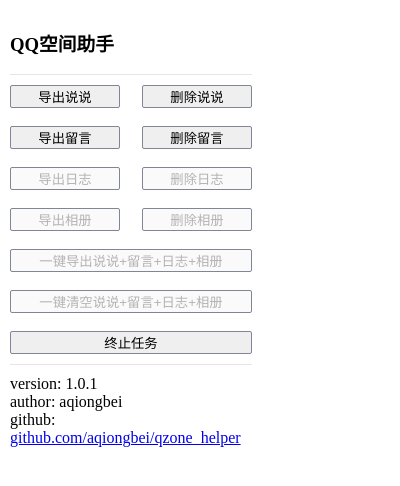
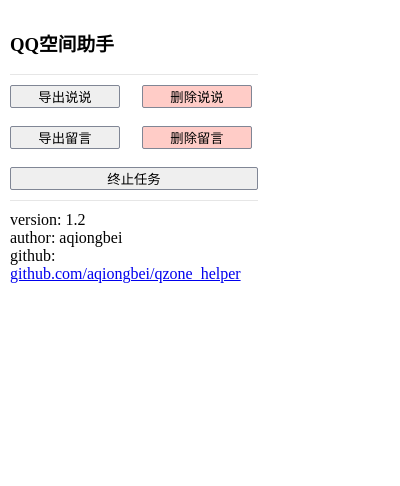
Before and after one commit to aqiongbei/qzone_helper, a browser extension: page chrome_extension/popup.html in a window 400 px wide. Drawn offline with Linux system fonts and the light colour scheme.

Commit message:
fix bugs

```diff
--- a/chrome_extension/popup.html
+++ b/chrome_extension/popup.html
@@ -1,16 +1,16 @@
 <!DOCTYPE html>
 <html lang="en">
   <head>
-    <meta charset="UTF-8">
+    <meta charset="UTF-8" />
     <title>QQ空间清理助手</title>
     <style>
       html {
+        margin: 0;
         padding: 0;
-            margin: 0;
       }
       body {
         margin: 0;
-            width: 242px;
+        width: 248px;
         padding: 10px;
       }
       main {
@@ -20,11 +20,20 @@
       }
       main button {
         width: 110px;
+        cursor: pointer;
         border-radius: 2px;
         border: 1px solid #808695;
       }
+
       main button:nth-child(even) {
         margin-left: 18px;
+      }
+
+      .warn {
+        background-color: #ffccc7;
+      }
+      main button:disabled {
+        cursor: not-allowed;
       }
       main .long {
         width: 100%;
@@ -38,36 +47,71 @@
   <body>
     <h3>QQ空间助手</h3>
     <main id="content">
-        <button data-action="export_talk" title="导出.json格式的说说,包含评论">导出说说</button>
-        <button data-action="delete_talk">删除说说</button>
-        <br>
-        <br>
-        <button data-action="export_comment" title="导出.json格式的留言,包含评论">导出留言</button>
-        <button data-action="delete_comment">删除留言</button>
-        <br>
-        <br>
-        <button data-action="export_blog" disabled="true" title="导出.json格式的日志,包含评论">导出日志</button>
+      <button data-action="export_talk" title="导出.json格式的说说,包含评论">
+        导出说说
+      </button>
+      <button data-action="delete_talk" class="warn">删除说说</button>
+      <br />
+      <br />
+      <button data-action="export_comment" title="导出.json格式的留言,包含评论">
+        导出留言
+      </button>
+      <button data-action="delete_comment" class="warn">删除留言</button>
+      <br />
+      <br />
+      <!-- <button
+        data-action="export_blog"
+        disabled="true"
+        title="导出.json格式的日志,包含评论"
+      >
+        导出日志
+      </button>
       <button data-action="delete_blog" disabled="true">删除日志</button>
-        <br>
-        <br>
-        <button data-action="export_photo" disabled="true" title="导出图片链接的.json格式的文件,不包含评论.&#10;可借助一些下载器下载链对应的图片">导出相册</button>
+      <br />
+      <br />
+      <button
+        data-action="export_photo"
+        disabled="true"
+        title="导出图片链接的.json格式的文件,不包含评论.&#10;可借助一些下载器下载链对应的图片"
+      >
+        导出相册
+      </button>
       <button data-action="delete_photo" disabled="true">删除相册</button>
-        <br>
-        <br>
-        <button data-action="export_all" class="long" disabled="true" title="就是字面意思">一键导出说说+留言+日志+相册</button>
-        <br>
-        <br>
-        <button data-action="delete_all" class="long" disabled="true" title="就是字面意思">一键清空说说+留言+日志+相册</button>
-        <br>
-        <br>
-        <button data-action="stop_all" class="long" title="字面意思,不解释">终止任务</button>
+      <br />
+      <br />
+      <button
+        data-action="export_all"
+        class="long"
+        disabled="true"
+        title="就是字面意思"
+      >
+        一键导出说说+留言+日志+相册
+      </button>
+      <br />
+      <br />
+      <button
+        data-action="delete_all"
+        class="long"
+        disabled="true"
+        title="就是字面意思"
+      >
+        一键清空说说+留言+日志+相册
+      </button>
+      <br />
+      <br /> -->
+      <button data-action="stop_all" class="long" title="字面意思,不解释">
+        终止任务
+      </button>
     </main>
     <footer>
-        version: 1.0.1
-        <br>
+      version: 1.2
+      <br />
       author: aqiongbei
-        <br>
-        github: <a href="https://github.com/aqiongbei/qzone_helper">github.com/aqiongbei/qzone_helper</a>
+      <br />
+      github:
+      <a href="https://github.com/aqiongbei/qzone_helper"
+        >github.com/aqiongbei/qzone_helper</a
+      >
     </footer>
     <script src="popup.js"></script>
   </body>
--- a/chrome_extension/popup.js
+++ b/chrome_extension/popup.js
@@ -5,6 +5,9 @@
         let action = target.getAttribute('data-action');
         console.log(target, action)
         if (action) {
+            if (['delete_talk', 'delete_comment'].includes(action)) {
+                target.disabled = true;
+            }
             notice({type: action});
         }
     }
```
Also changed, not shown: chrome_extension/manifest.json, 1 other file. Lines whose indentation alone changed are shown as unchanged.
